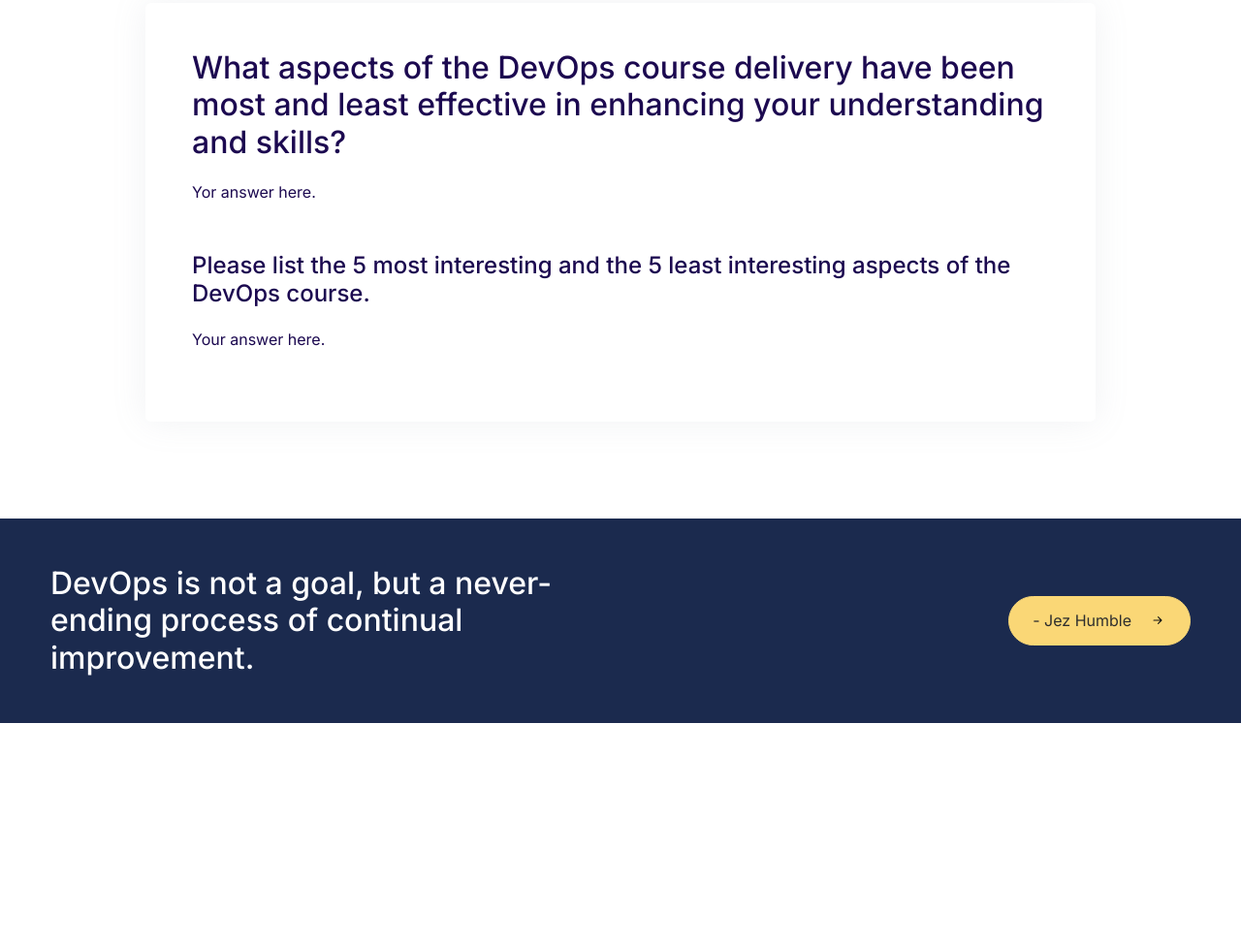
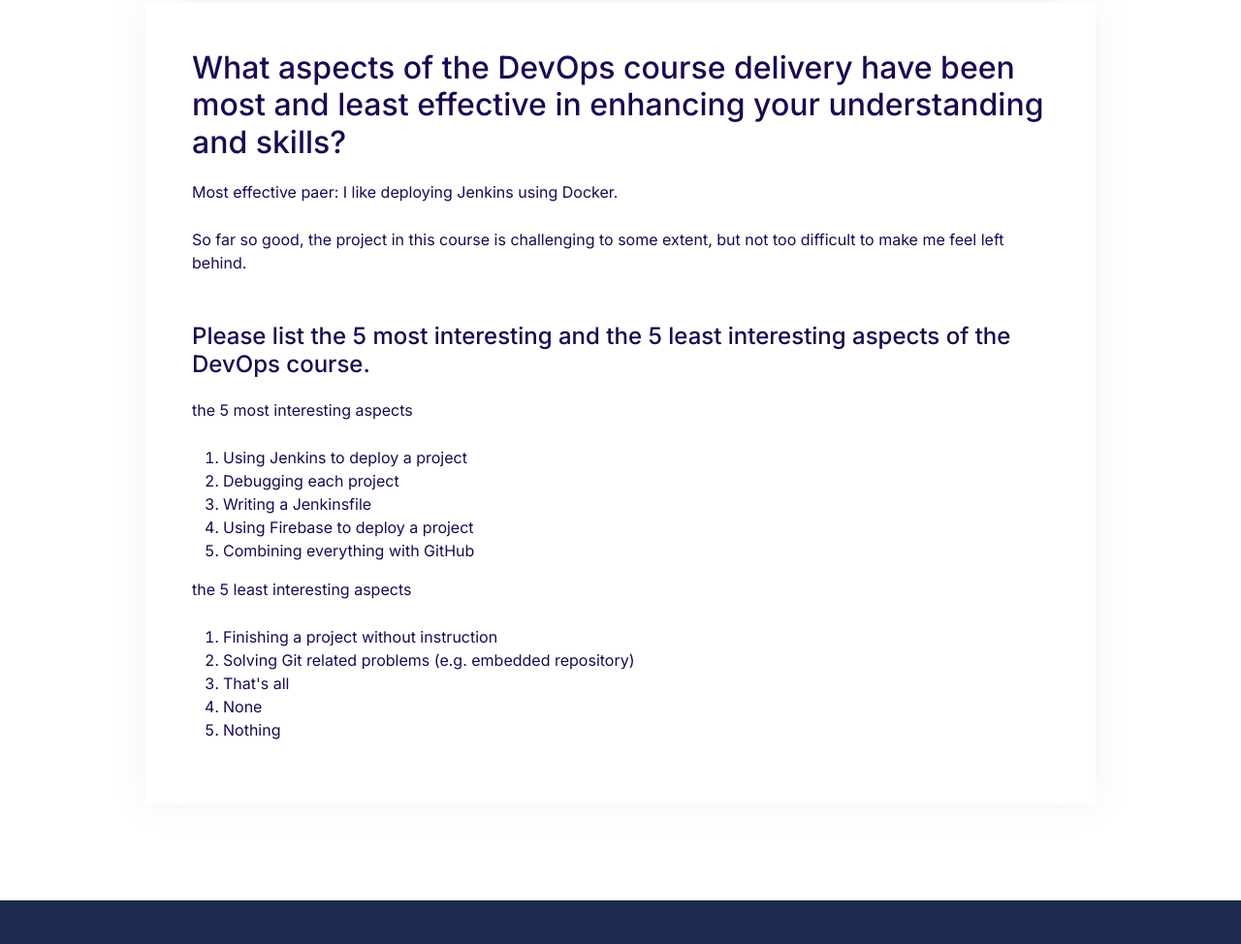
Before and after one commit to ChaoYiChenTW/Lab11_DevOps_ChaoYiChen, a plain HTML site: page public/index.html in a window 1280 px wide. Shown: the part 777-1751 px from the top of the page at 97% size. Before the commit the page ends 1523 px from the top, so only its background shows below. Drawn offline with Linux system fonts and the light colour scheme.

Commit message:
fix: answered the questions

```diff
--- a/public/index.html
+++ b/public/index.html
@@ -123,13 +123,27 @@ May 30 2024
 
 					<h2>What aspects of the DevOps course delivery have been most and least effective in enhancing your
 						understanding and skills?</h2>
-
-
-					<p>Yor answer here.</p>
+					<p>Most effective paer: I like deploying Jenkins using Docker.</p>
+					<p>So far so good, the project in this course is challenging to some extent, but not too difficult to make me feel left behind.</p>
 
 					<h3 class="h4">Please list the 5 most interesting and the 5 least interesting aspects of the DevOps
 						course.</h3>
-					<p>Your answer here.</p>
+					<p>the 5 most interesting aspects</p>
+					<ol>
+						<li>Using Jenkins to deploy a project</li>
+						<li>Debugging each project</li>
+						<li>Writing a Jenkinsfile</li>
+						<li>Using Firebase to deploy a project</li>
+						<li>Combining everything with GitHub</li>
+					</ol>
+					<p>the 5 least interesting aspects</p>
+					<ol>
+						<li>Finishing a project without instruction</li>
+						<li>Solving Git related problems (e.g. embedded repository)</li>
+						<li>That's all</li>
+						<li>None</li>
+						<li>Nothing</li>
+					</ol>
 
 				</div>
 
```
